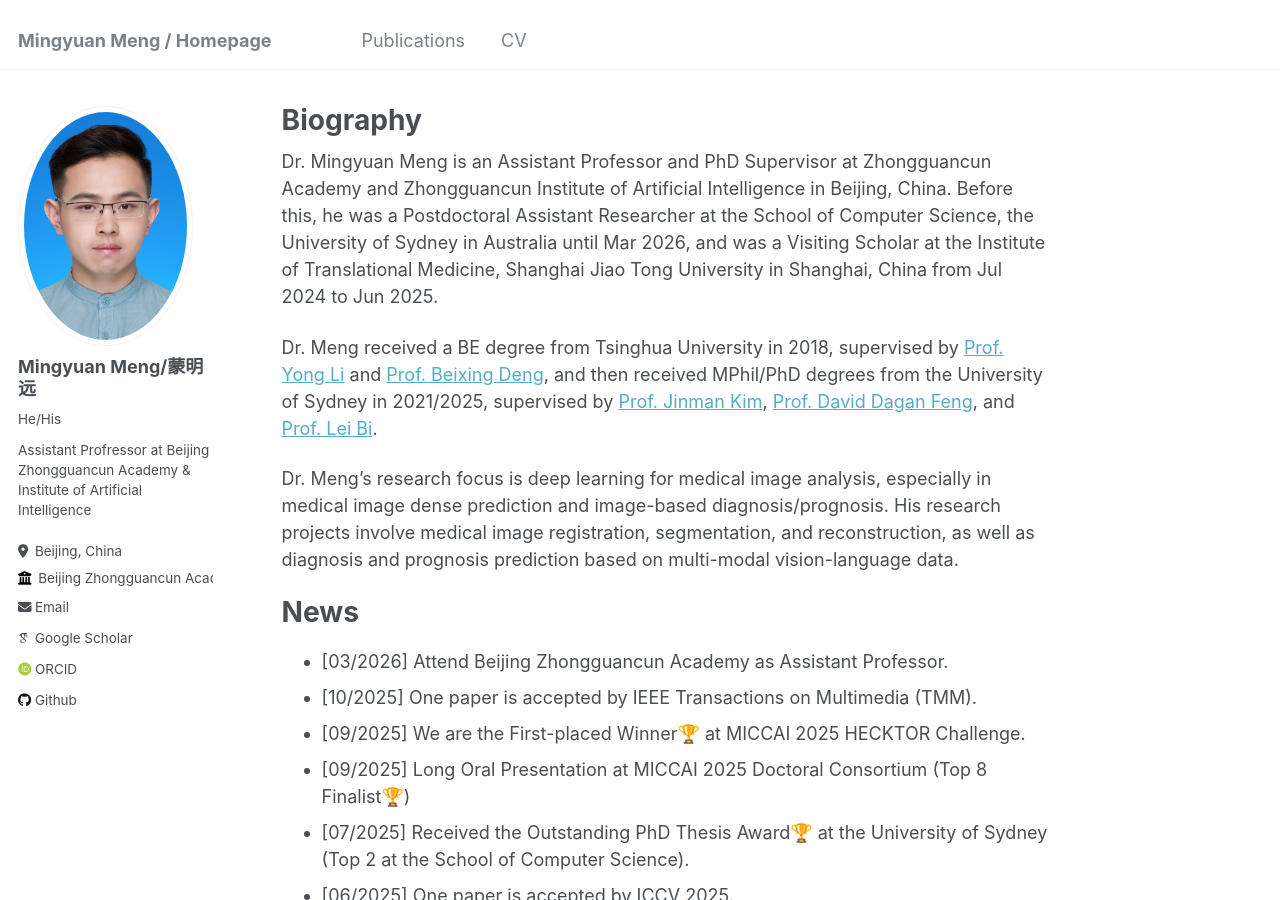
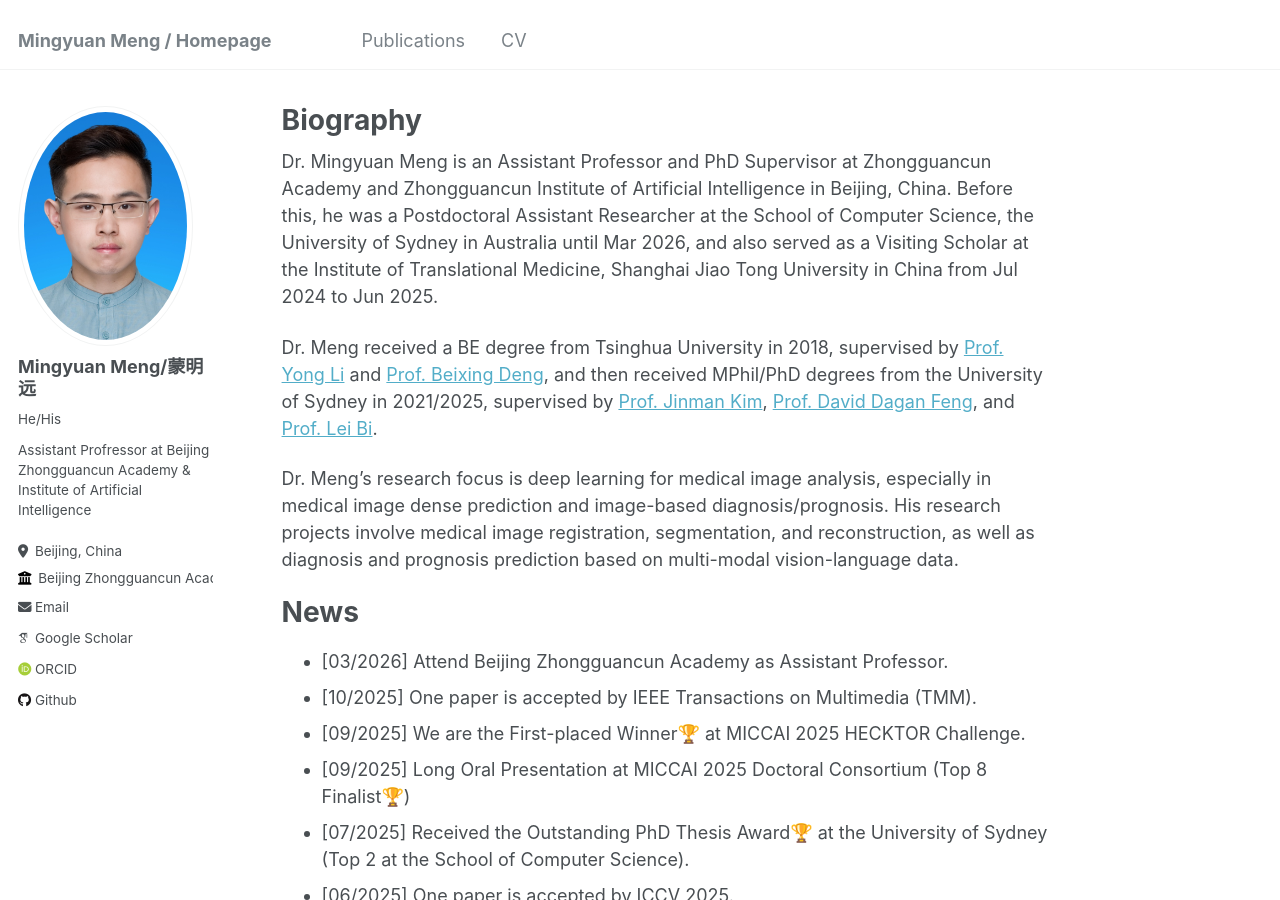
Before and after one commit to MungoMeng/mungomeng.github.io, a Jekyll site: the page built from _pages/about.md, in a window 1280 px wide and 900 px high. Built offline with Jekyll 4.4.1, drawn with Linux system fonts in a browser that asks for light colours; some web fonts are replaced.

Commit message:
Update about.md

```diff
--- a/_pages/about.md
+++ b/_pages/about.md
@@ -7,7 +7,7 @@ redirect_from:
   - /about.html
 ---
 
-Dr. Mingyuan Meng is an Assistant Professor and PhD Supervisor at Zhongguancun Academy and Zhongguancun Institute of Artificial Intelligence in Beijing, China. Before this, he was a Postdoctoral Assistant Researcher at the School of Computer Science, the University of Sydney in Australia until Mar 2026, and was a Visiting Scholar at the Institute of Translational Medicine, Shanghai Jiao Tong University in Shanghai, China from Jul 2024 to Jun 2025.
+Dr. Mingyuan Meng is an Assistant Professor and PhD Supervisor at Zhongguancun Academy and Zhongguancun Institute of Artificial Intelligence in Beijing, China. Before this, he was a Postdoctoral Assistant Researcher at the School of Computer Science, the University of Sydney in Australia until Mar 2026, and also served as a Visiting Scholar at the Institute of Translational Medicine, Shanghai Jiao Tong University in China from Jul 2024 to Jun 2025.
 
 Dr. Meng received a BE degree from Tsinghua University in 2018, supervised by [Prof. Yong Li](https://scholar.google.com/citations?user=kmgzPeQAAAAJ) and [Prof. Beixing Deng](https://web.ee.tsinghua.edu.cn/dengbeixing/en/index.htm), and then received MPhil/PhD degrees from the University of Sydney in 2021/2025, supervised by [Prof. Jinman Kim](https://www.sydney.edu.au/engineering/about/our-people/academic-staff/jinman-kim.html), [Prof. David Dagan Feng](https://scholar.google.com/citations?user=89py58oAAAAJ), and [Prof. Lei Bi](http://lei.bi/).
 
```
